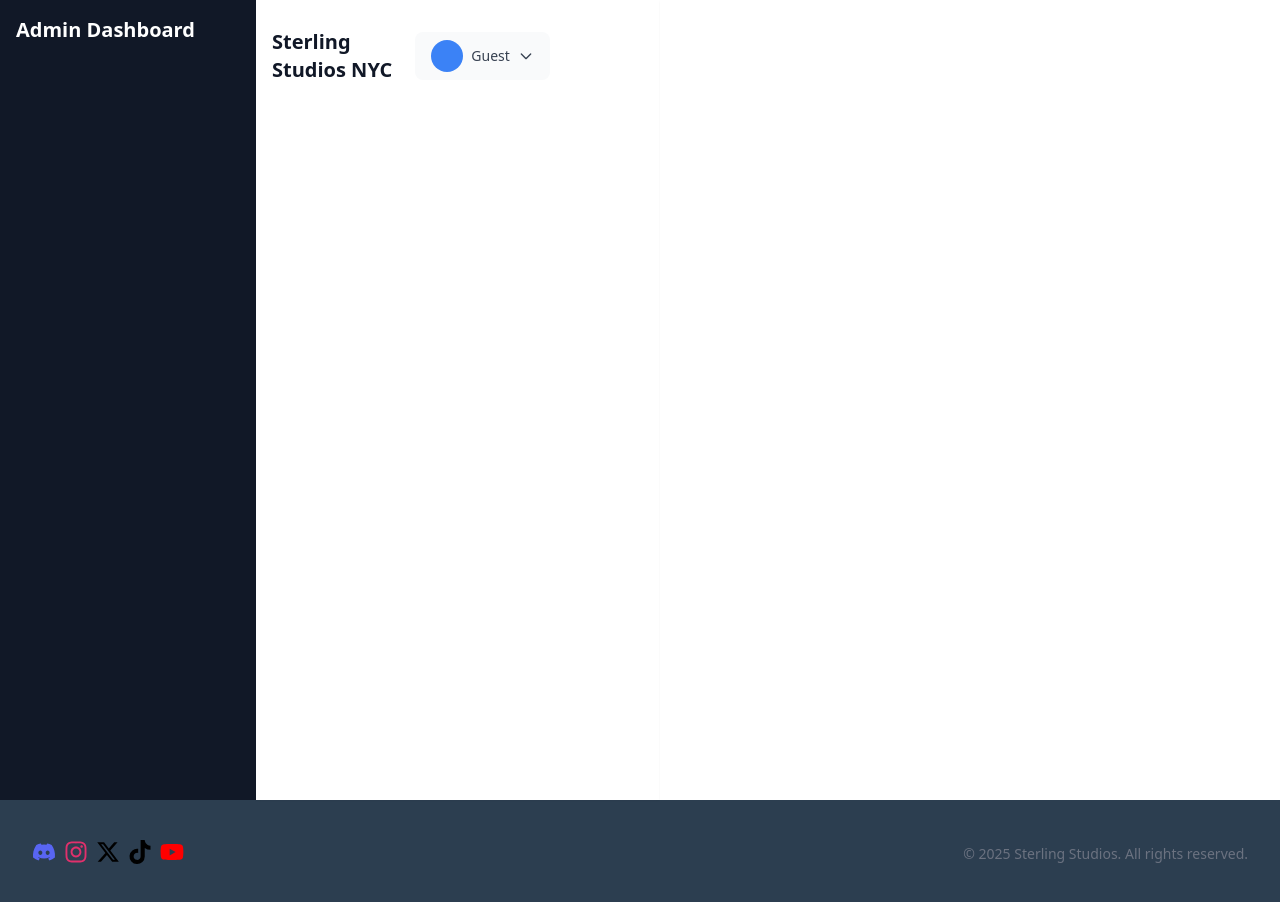
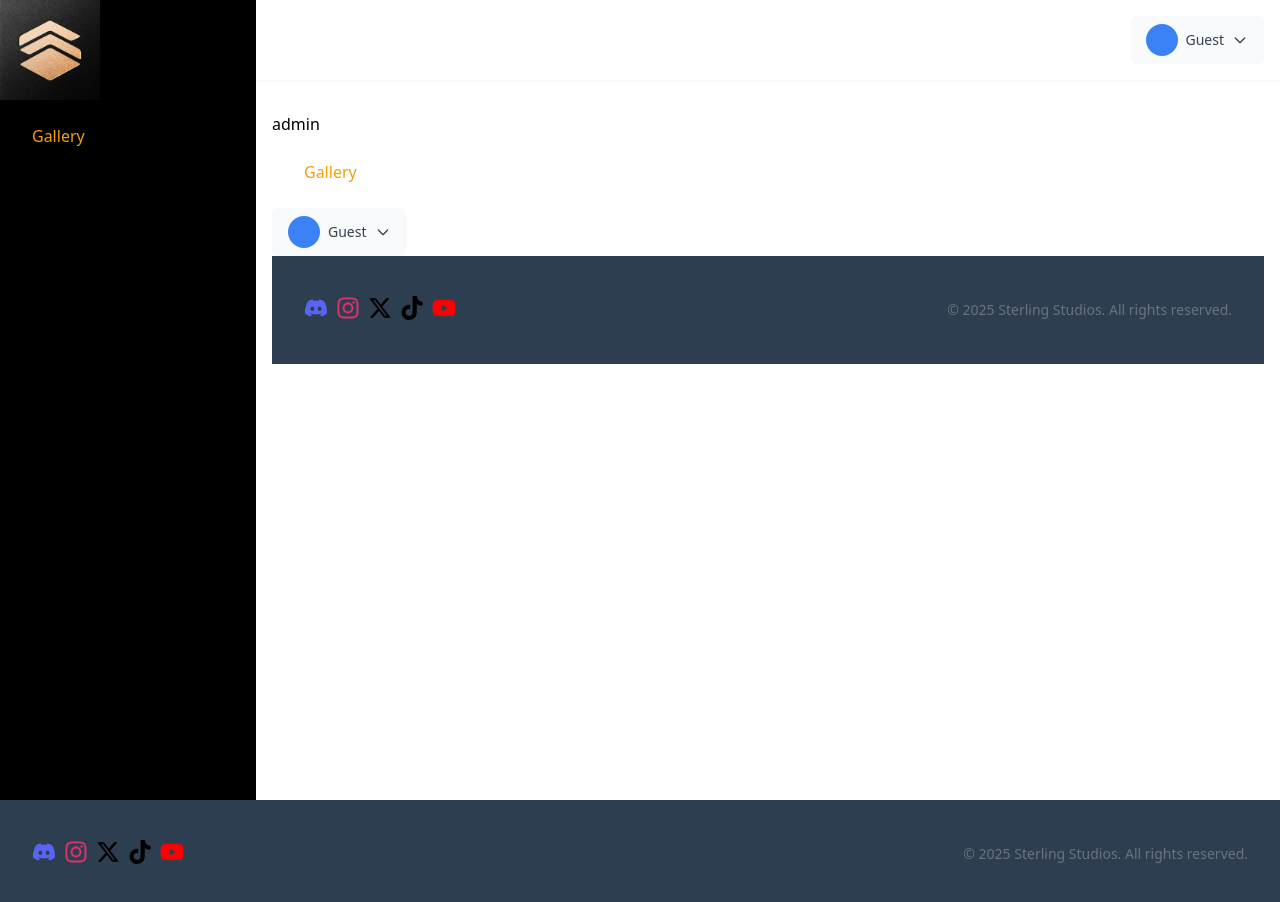
Before and after one commit to wsalazar/sterlingstudiosnyc, a Nuxt app in the folder frontend/: page /admin/dashboard in a window 1280 px wide. Shown: the top 902 px of the page. Built offline with nearby package versions, Linux system fonts and the light colour scheme.

Commit message:
Added gallery page. Added link to gallery page. Changed some things in the default layout to differentiate admin from a regular user

```diff
--- a/frontend/components/MenuItems.vue
+++ b/frontend/components/MenuItems.vue
@@ -1,6 +1,24 @@
 <template>
-  <div>MenuItems</div>
+  <nav class="m-4">
+    <NuxtLink
+      to="/gallery"
+      class="block px-4 py-2 text-amber-500 hover:bg-black rounded-md transition-colors duration-200"
+      :class="{ 'bg-black': route.path === '/gallery' }"
+    >
+      Gallery
+    </NuxtLink>
+  </nav>
 </template>
-<script setup lang="ts"></script>
 
-<style scoped></style>
+<script setup lang="ts">
+import { useRoute } from 'vue-router'
+
+const route = useRoute()
+</script>
+
+<style scoped>
+.router-link-active {
+  background-color: black;
+  color: rgb(245 158 11);
+}
+</style>
--- a/frontend/composables/useAuth.ts
+++ b/frontend/composables/useAuth.ts
@@ -31,9 +31,11 @@ const useBooleanCookie = (name: string, options?: { maxAge?: number }) => {
 export const useAuth = () => {
   const isAuthenticated = useBooleanCookie('isAuthenticated', { maxAge: 86400 })
   const isAdmin = useBooleanCookie('isAdmin', { maxAge: 86400 })
+  const isLoading = ref(false)
 
   return {
     isAuthenticated,
     isAdmin,
+    isLoading,
   }
 }
--- a/frontend/composables/useLogin.ts
+++ b/frontend/composables/useLogin.ts
@@ -4,7 +4,7 @@ import { loginService } from '~/services/login'
 
 export const useLogin = () => {
   // State
-  const { isAuthenticated, isAdmin } = useAuth()
+  const { isAuthenticated, isAdmin, isLoading } = useAuth()
 
   // Actions
   const login = async (email: string, password: string) => {
@@ -27,11 +27,21 @@ export const useLogin = () => {
   }
 
   const logout = async () => {
+    if (isLoading) isLoading.value = true
+
     isAuthenticated.value = false
     isAdmin.value = false
+
+    localStorage.removeItem('access_token')
+    localStorage.removeItem('name')
+
+    await new Promise((resolve) => setTimeout(resolve, 1000))
+
+    if (isLoading) {
+      isLoading.value = false
+    }
   }
 
-  // Computed properties
   const isLoggedIn = computed(() => isAuthenticated.value === true)
   const isUserAdmin = computed(() => isAdmin.value === true)
 
--- a/frontend/layouts/default.vue
+++ b/frontend/layouts/default.vue
@@ -5,57 +5,67 @@
     ></div>
   </div>
   <div v-else class="min-h-screen flex">
-    <aside v-if="isAdmin" class="w-64 bg-gray-900 text-white">
+    <Transition name="fade" mode="out-in">
+      <div v-if="!isLoading" class="min-h-screen flex w-full">
+        <aside v-if="isAdmin" class="w-64 bg-black text-white">
           <div class="p-4">
             <h1 class="text-xl font-bold">Admin Dashboard</h1>
           </div>
-      <nav class="m-4">
-        <NuxtLink
-          to="/admin"
-          class="block px-4 py-2 hover:bg-gray-800"
-          :class="{ 'bg-gray-800': route.path === '/admin' }"
-        >
+          <div class="justify-center items-center">
+            <NuxtLink to="/">
+              <img
+                src="/assets/images/Logo_Final2022.jpg"
+                alt="Sterling Studios NYC Logo"
+                width="100px"
+                height="100px"
+              />
             </NuxtLink>
-      </nav>
+          </div>
+          <MenuItems :isAdmin="isAdmin" />
         </aside>
-    <aside v-else class="w-64 bg-gray-900 text-white">
-      <div class="p-4">
-        <h1 class="text-xl font-bold">Dashboard</h1>
+        <aside v-else class="w-64 bg-black text-white">
+          <div class="justify-center items-center">
+            <NuxtLink to="/">
+              <img
+                src="/assets/images/Logo_Final2022.jpg"
+                alt="Sterling Studios NYC Logo"
+                width="100px"
+                height="100px"
+              />
+            </NuxtLink>
           </div>
-      <MenuItems />
+          <MenuItems :isAdmin="!isAdmin" />
         </aside>
+
+        <div class="flex-1 flex flex-col">
           <header class="bg-white shadow-sm">
             <nav class="container mx-auto px-4 py-4">
-        <div class="flex justify-between items-center">
-          <NuxtLink to="/" class="text-xl font-bold text-gray-900">
-            Sterling Studios NYC
-          </NuxtLink>
-          <div class="container mx-auto px-4 py-4">
+              <div class="flex justify-end">
                 <AccountMenu />
-          </div>
               </div>
             </nav>
           </header>
+
           <main class="flex-grow">
             <div class="container mx-auto px-4 py-8">
-        <div class="text-lg font-semibold mb-4"></div>
+              <slot />
             </div>
           </main>
-
-    <!-- <main class="flex-grow">
-      <slot />
-    </main> -->
+        </div>
+      </div>
+    </Transition>
   </div>
   <Footer />
 </template>
+
 <script setup lang="ts">
 import { computed, onMounted, ref } from 'vue'
 import { useRoute } from 'vue-router'
 
 const route = useRoute()
+const { isAdmin: userIsAdmin, isLoading } = useAuth()
 
-const isLoading = ref(true)
-const isAdmin = computed(() => route.path.startsWith('/admin'))
+const isAdmin = computed(() => userIsAdmin.value === true)
 
 /**
  * I don't need to do any imports because in nuxt.conf file
@@ -69,3 +79,15 @@ onMounted(() => {
   }, 100)
 })
 </script>
+
+<style>
+.fade-enter-active,
+.fade-leave-active {
+  transition: opacity 0.3s ease;
+}
+
+.fade-enter-from,
+.fade-leave-to {
+  opacity: 0;
+}
+</style>
--- a/frontend/middleware/auth.global.ts
+++ b/frontend/middleware/auth.global.ts
@@ -19,7 +19,7 @@ export default defineNuxtRouteMiddleware((to) => {
 
   if (to.path === '/auth' || to.path === '/admin/auth') {
     if (isAuthenticated.value === true) {
-      return navigateTo('/dashboard')
+      return navigateTo('/')
     }
     return
   }
@@ -29,7 +29,7 @@ export default defineNuxtRouteMiddleware((to) => {
     if (isAuthenticated.value !== true) {
       return navigateTo('/admin/auth')
     }
-    return navigateTo('/dashboard')
+    return navigateTo('/')
   }
 
   if (!to.path.startsWith('/admin') && to.path !== '/auth') {
--- a/frontend/pages/admin/auth.vue
+++ b/frontend/pages/admin/auth.vue
@@ -102,10 +102,8 @@ const handleSubmit = async () => {
     isLoading.value = true
     errorMessage.value = ''
     const response = await login(email.value, password.value)
-    console.log('index', response)
-    if (response.success && response.isAdmin) {
-      console.log('isAdmin')
-      router.push('/dashboard')
+    if (response.success) {
+      await navigateTo('/')
     }
   } catch (error) {
     console.error('Login failed:', error)
--- a/frontend/pages/auth.vue
+++ b/frontend/pages/auth.vue
@@ -269,7 +269,7 @@ const handleLogin = async () => {
       loginForm.value.password
     )
     if (response.success) {
-      await navigateTo('/dashboard')
+      await navigateTo('/')
     }
   } catch (error) {
     console.error('Login failed:', error)
--- /dev/null
+++ b/frontend/pages/gallery.vue
@@ -0,0 +1,13 @@
+<template>
+  <div class="p-4">
+    <div v-if="isAdmin" class="mt-4 p-4 bg-gray-100">Admin View</div>
+    <div v-else class="mt-4 p-4 bg-gray-100">Non-Admin View</div>
+  </div>
+</template>
+
+<script setup lang="ts">
+const { isAdmin } = useAuth()
+console.log('Gallery page loaded, isAdmin:', isAdmin.value)
+</script>
+
+<style scoped></style>
```
Lines whose indentation alone changed are shown as unchanged.
